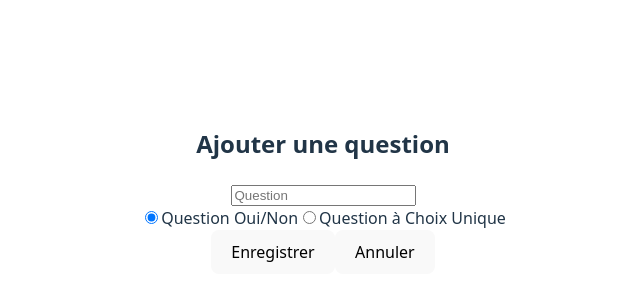
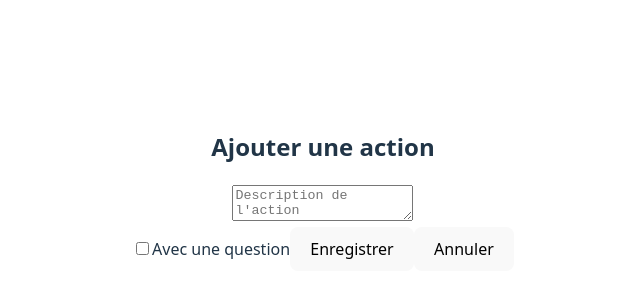
Before and after one commit to WilLecDev/Demande-Assistance, a React (Vite) app in the folder Frontend/front/: page / in a window 1280 px wide. Shown: the part 210-510 px from the top of the page, without its empty margins (317-957 px from the left). Built offline with nearby package versions, Linux system fonts and the light colour scheme.

Commit message:
:sparkles: feat add a new popup action

```diff
--- a/Frontend/front/src/App.jsx
+++ b/Frontend/front/src/App.jsx
@@ -1,5 +1,5 @@
 import { useState } from 'react'
-import QuestionModal from './components/questionModal.jsx'
+import ActionModal from './components/actionModal.jsx'
 import './App.css'
 
 function App() {
@@ -7,7 +7,7 @@ function App() {
   return (
     <>
       <div>
-       <QuestionModal/>
+       <ActionModal/>
       </div>
     </>
   )
--- /dev/null
+++ b/Frontend/front/src/components/actionModal.jsx
@@ -0,0 +1,89 @@
+import React, { useState } from "react";
+
+export default function ActionModal({ onClose, onSave }) {
+    const [description, setDescription] = useState("");
+    const [withQuestion, setWithQuestion] = useState(false);
+    const [followup_question_text, setFollowupQuestionText] = useState("Est-ce que votre problème est résolu ?");
+    const [followup_question_type, setFollowupQuestionType] = useState("yesno");
+
+    const handleSave = async () => {
+        const newAction = {
+            is_question: false,
+            question_text: null,
+            question_type: null,
+            is_action: true,
+            action_description: description,
+            action_result: null,
+            has_followup_question: withQuestion,
+            followup_question_text: withQuestion ? followup_question_text : null,
+            followup_question_type: withQuestion ? followup_question_type : null,
+            position: 0,
+            procedures_id: 1,
+};
+    try {
+        const response = await fetch('http://localhost:3000/api/process', {
+            method: 'POST',
+            headers: {
+                'Content-Type': 'application/json',
+            },
+            body: JSON.stringify(newAction),
+        });
+
+        if (!response.ok) {
+            throw new Error('Erreur lors de l\'enregistrement de l\'action');
+        }
+        const savedAction = await response.json();
+        console.log("Action enregistrée :", savedAction);
+        if (onSave) {
+            onSave(newAction);
+        }
+    } catch (error) {
+        console.error("Erreur :", error);
+        alert("Erreur lors de l'enregistrement de l'action !");
+    }
+    }
+
+    return (
+        <div className="modalAction">
+            <h2>Ajouter une action</h2>
+            <textarea
+                placeholder="Description de l'action"
+                value={description}
+                onChange={(e) => setDescription(e.target.value)}
+            />
+
+            <div>
+                <label>
+                    <input
+                        type="checkbox"
+                        checked={withQuestion}
+                        onChange={() => setWithQuestion(!withQuestion)}
+                    />
+                    Avec une question
+                </label>
+
+                {withQuestion && (
+                    <>
+                        <input
+                            placeholder="Question"
+                            value={followup_question_text}
+                            onChange={(e) => setFollowupQuestionText(e.target.value)}
+                        />
+
+                        <select
+                            value={followup_question_type}
+                            onChange={(e) => setFollowupQuestionType(e.target.value)}
+                        >
+                            <option value="yesno"> Oui / Non</option>
+                        </select>
+                    </>
+                )}
+
+                <button onClick={handleSave}>Enregistrer</button>
+                <button onClick={onClose}>Annuler</button>
+
+            </div>
+
+        </div>
+    )
+};
```
Also changed, not shown: Frontend/front/src/styles/actionModal.css (added).
